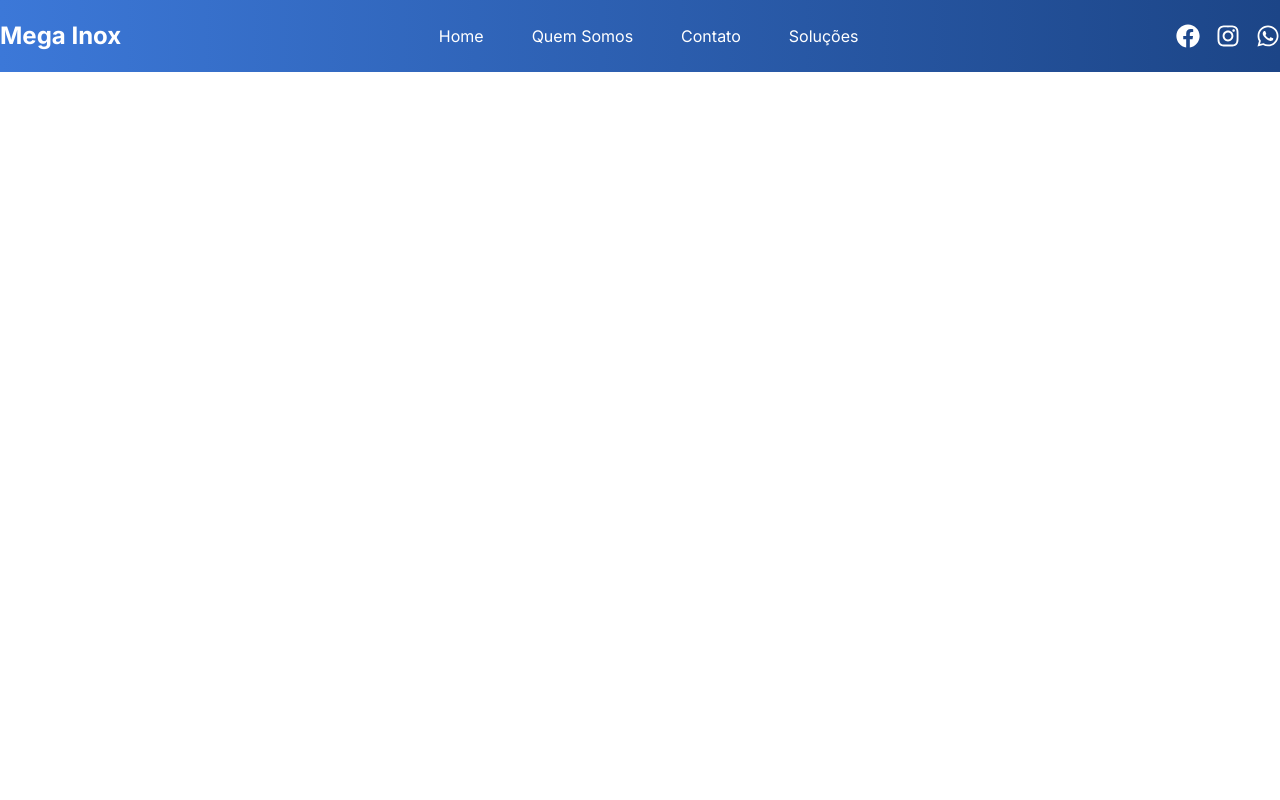
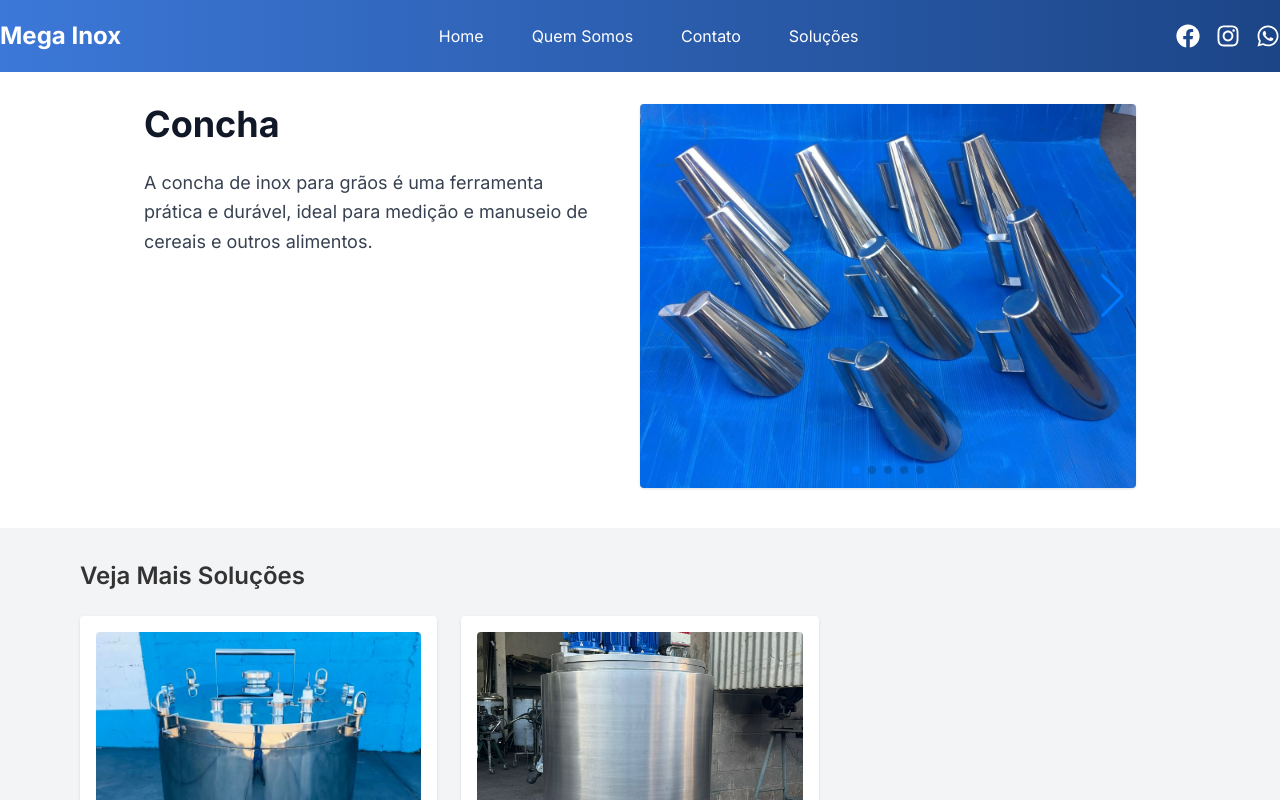
Before and after one commit to SoshiNoir/megainox, a Next.js app: page /product/concha in a window 1280 px wide. Shown: the top 800 px of the page. Built offline with nearby package versions, Linux system fonts and the light colour scheme.

Commit message:
product update

```diff
--- a/app/product/[slug]/page.tsx
+++ b/app/product/[slug]/page.tsx
@@ -1,18 +1,53 @@
+import MoreSolutions from '@/app/components/MoreSolutions';
+import ProductSlider from '@/app/components/ProductSlider';
 import { products } from '@/app/data/product';
+import { notFound } from 'next/navigation';
 
-export default async function ProductPage({
-  params,
-}: {
-  params: { slug: string };
-}) {
-  const { slug } = params;
-  return <div>Product: {slug}</div>;
+function getRandomProducts(currentSlug: string, count: number) {
+  const filtered = products.filter((p) => p.slug !== currentSlug);
+  return filtered
+    .map((p) => [Math.random(), p] as [number, typeof p])
+    .sort((a, b) => a[0] - b[0])
+    .map((a) => a[1])
+    .slice(0, count)
+    .map((p) => ({
+      title: p.title,
+      subtitle: p.description?.slice(0, 60) + '...',
+      link: `/product/${p.slug}`,
+    }));
 }
 
-export function generateMetadata({ params }: { params: { slug: string } }) {
-  const product = products.find((p) => p.slug === params.slug);
-  return {
-    title: product?.title ?? 'Product Not Found',
-    description: product?.description?.slice(0, 150),
-  };
+export default function ProductPage({ params }: { params: { slug: string } }) {
+  const { slug } = params;
+  const product = products.find((p) => p.slug === slug);
+
+  if (!product) {
+    notFound();
+    return null;
+  }
+
+  const randomSolutions = getRandomProducts(slug, 3);
+
+  return (
+    <div className='bg-white min-h-screen'>
+      <div className='pt-16'>
+        <div className='max-w-5xl mx-auto px-4 py-10'>
+          <div className='flex flex-col md:flex-row gap-10'>
+            <div className='md:w-1/2'>
+              <h1 className='text-4xl font-bold text-gray-900 mb-6'>
+                {product.title}
+              </h1>
+              <p className='text-lg text-gray-700 leading-relaxed mb-8'>
+                {product.description}
+              </p>
+            </div>
+            <div className='md:w-1/2 flex items-center'>
+              <ProductSlider images={product.gallery} />
+            </div>
+          </div>
+        </div>
+        <MoreSolutions solutions={randomSolutions} />
+      </div>
+    </div>
+  );
 }
```
